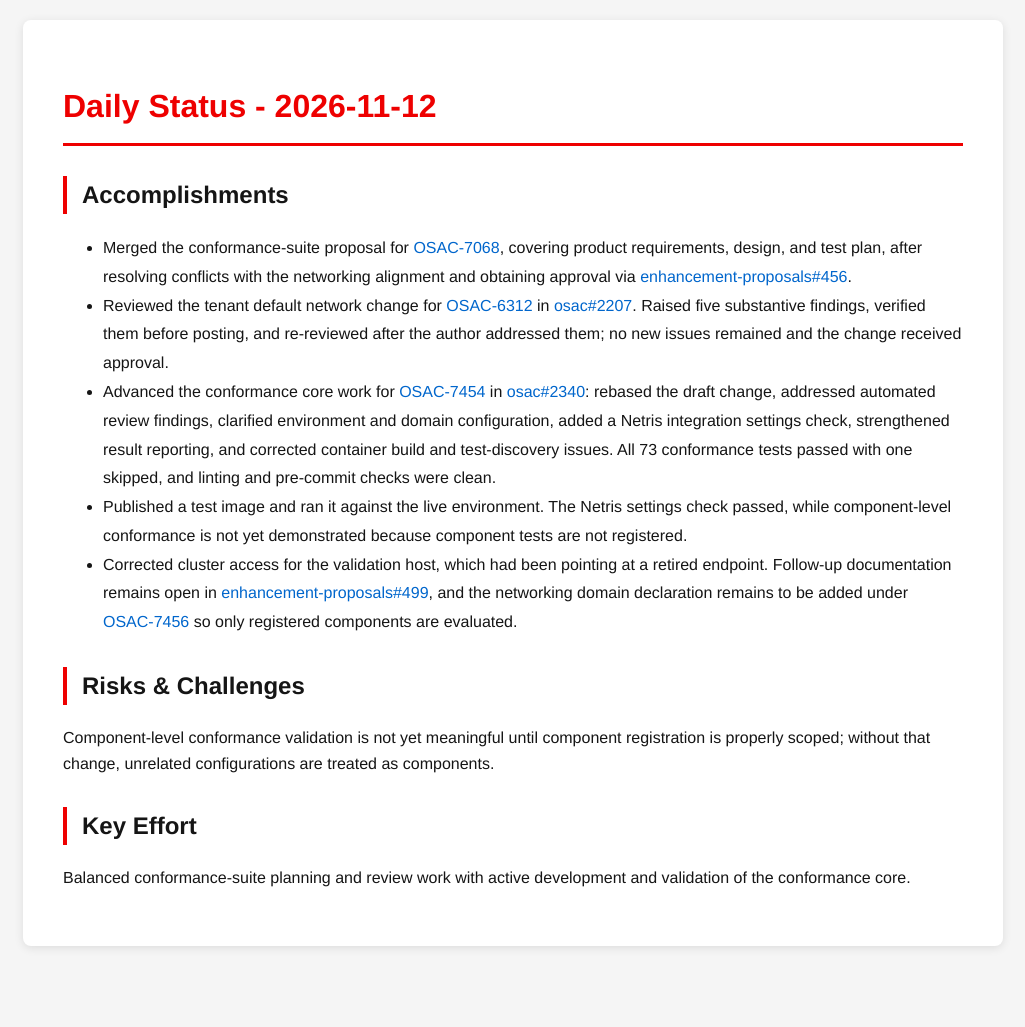
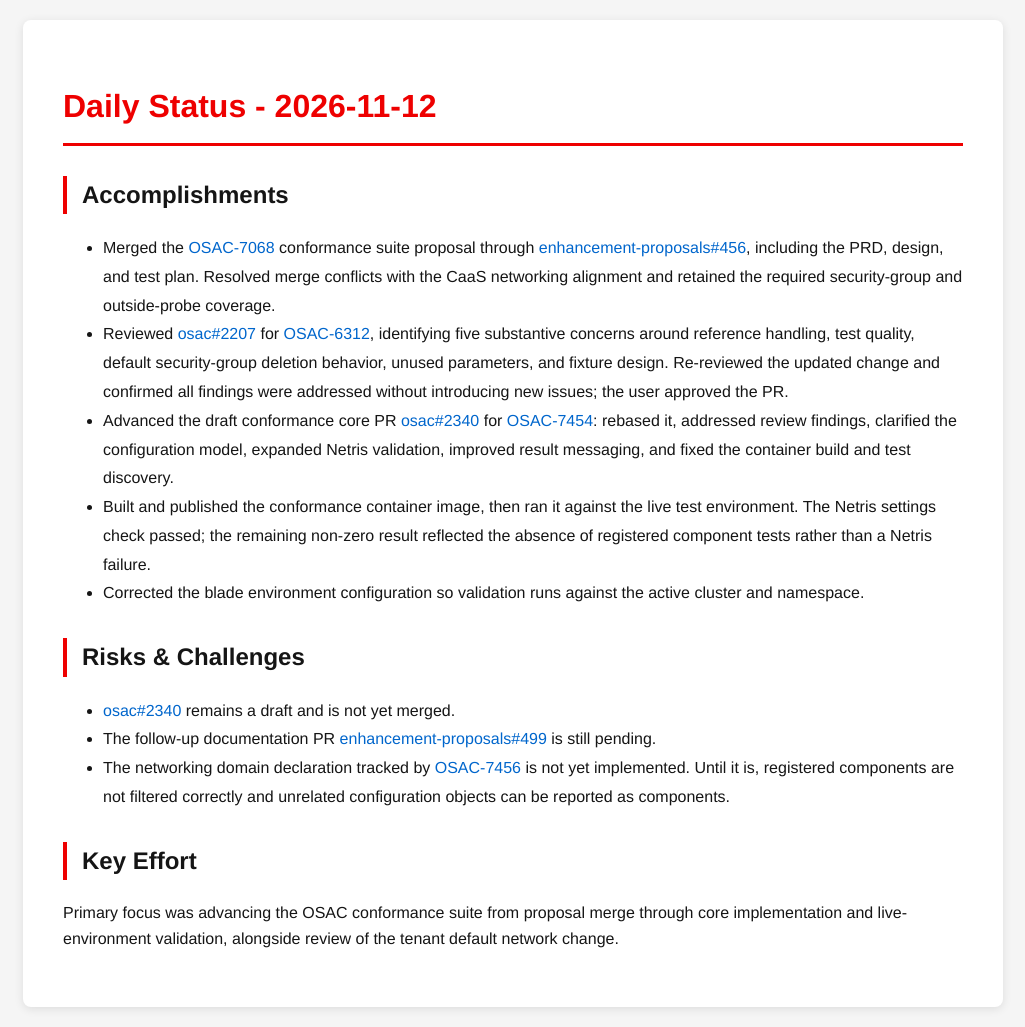
Before and after one commit to tzvatot/daily-status, a Jekyll site: the page built from 2026-11-12.md, in a window 1280 px wide. Shown: the whole page, without its empty margins (127-1152 px from the left). Built offline with Jekyll 4.4.1, drawn with Linux system fonts in a browser that asks for light colours; before the commit the page ends 966 px from its top, so only the background shows below that.

Commit message:
Daily status update - 2026-11-12

```diff
--- a/2026-11-12.md
+++ b/2026-11-12.md
@@ -7,14 +7,16 @@ date: 2026-11-12
 # Daily Status - 2026-11-12
 
 ## Accomplishments
-- Merged the conformance-suite proposal for [OSAC-7068](https://redhat.atlassian.net/browse/OSAC-7068), covering product requirements, design, and test plan, after resolving conflicts with the networking alignment and obtaining approval via [enhancement-proposals#456](https://github.com/osac-project/enhancement-proposals/pull/456).
-- Reviewed the tenant default network change for [OSAC-6312](https://redhat.atlassian.net/browse/OSAC-6312) in [osac#2207](https://github.com/osac-project/osac/pull/2207). Raised five substantive findings, verified them before posting, and re-reviewed after the author addressed them; no new issues remained and the change received approval.
-- Advanced the conformance core work for [OSAC-7454](https://redhat.atlassian.net/browse/OSAC-7454) in [osac#2340](https://github.com/osac-project/osac/pull/2340): rebased the draft change, addressed automated review findings, clarified environment and domain configuration, added a Netris integration settings check, strengthened result reporting, and corrected container build and test-discovery issues. All 73 conformance tests passed with one skipped, and linting and pre-commit checks were clean.
-- Published a test image and ran it against the live environment. The Netris settings check passed, while component-level conformance is not yet demonstrated because component tests are not registered.
-- Corrected cluster access for the validation host, which had been pointing at a retired endpoint. Follow-up documentation remains open in [enhancement-proposals#499](https://github.com/osac-project/enhancement-proposals/pull/499), and the networking domain declaration remains to be added under [OSAC-7456](https://redhat.atlassian.net/browse/OSAC-7456) so only registered components are evaluated.
+- Merged the [OSAC-7068](https://redhat.atlassian.net/browse/OSAC-7068) conformance suite proposal through [enhancement-proposals#456](https://github.com/osac-project/enhancement-proposals/pull/456), including the PRD, design, and test plan. Resolved merge conflicts with the CaaS networking alignment and retained the required security-group and outside-probe coverage.
+- Reviewed [osac#2207](https://github.com/osac-project/osac/pull/2207) for [OSAC-6312](https://redhat.atlassian.net/browse/OSAC-6312), identifying five substantive concerns around reference handling, test quality, default security-group deletion behavior, unused parameters, and fixture design. Re-reviewed the updated change and confirmed all findings were addressed without introducing new issues; the user approved the PR.
+- Advanced the draft conformance core PR [osac#2340](https://github.com/osac-project/osac/pull/2340) for [OSAC-7454](https://redhat.atlassian.net/browse/OSAC-7454): rebased it, addressed review findings, clarified the configuration model, expanded Netris validation, improved result messaging, and fixed the container build and test discovery.
+- Built and published the conformance container image, then ran it against the live test environment. The Netris settings check passed; the remaining non-zero result reflected the absence of registered component tests rather than a Netris failure.
+- Corrected the blade environment configuration so validation runs against the active cluster and namespace.
 
 ## Risks & Challenges
-Component-level conformance validation is not yet meaningful until component registration is properly scoped; without that change, unrelated configurations are treated as components.
+- [osac#2340](https://github.com/osac-project/osac/pull/2340) remains a draft and is not yet merged.
+- The follow-up documentation PR [enhancement-proposals#499](https://github.com/osac-project/enhancement-proposals/pull/499) is still pending.
+- The networking domain declaration tracked by [OSAC-7456](https://redhat.atlassian.net/browse/OSAC-7456) is not yet implemented. Until it is, registered components are not filtered correctly and unrelated configuration objects can be reported as components.
 
 ## Key Effort
-Balanced conformance-suite planning and review work with active development and validation of the conformance core.
+Primary focus was advancing the OSAC conformance suite from proposal merge through core implementation and live-environment validation, alongside review of the tenant default network change.
```
